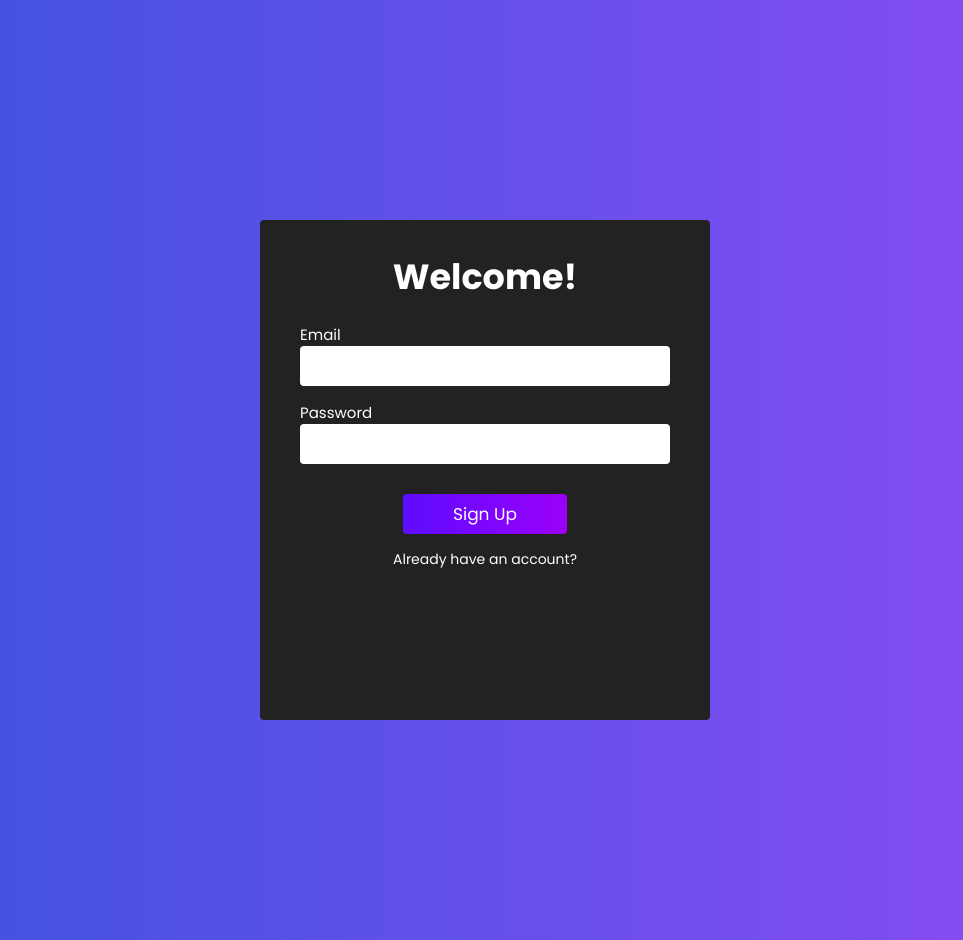
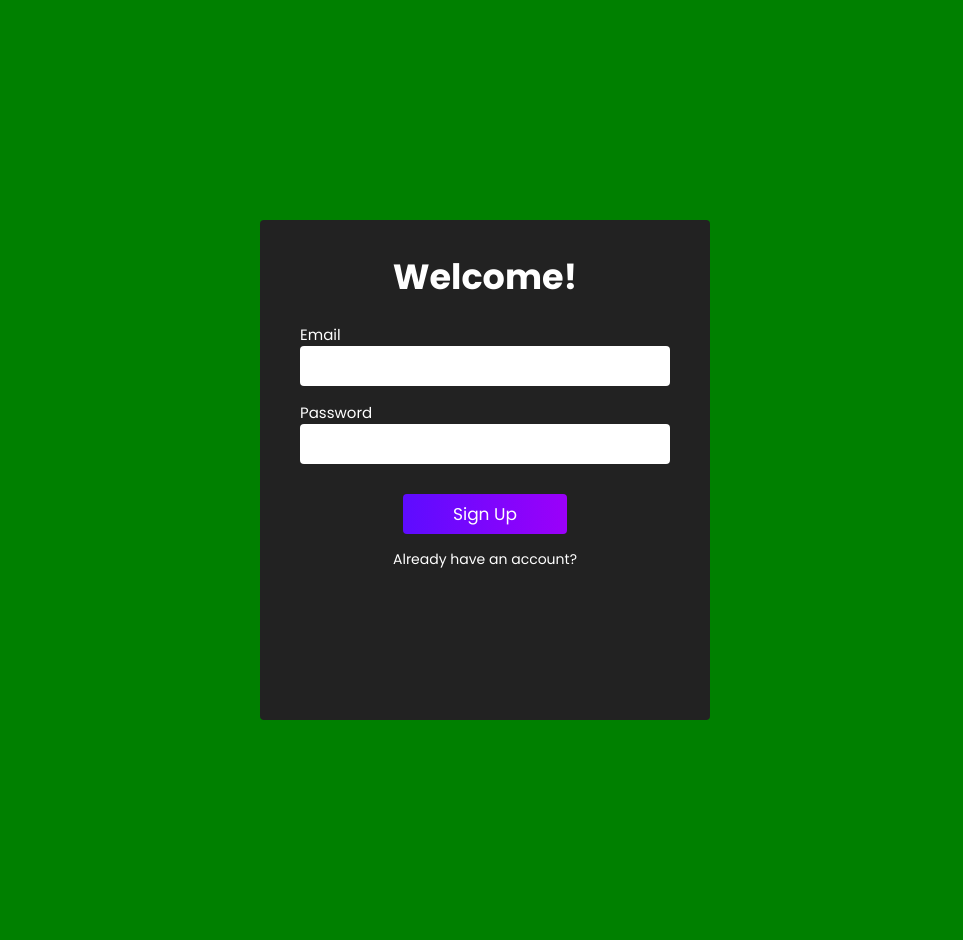
Before and after one commit to gilgg/todo-app-frontend, a React (Create React App) app: page /login in a window 1280 px wide. Shown: the whole page, without its empty margins (155-1118 px from the left). Built offline with nearby package versions, Linux system fonts and the light colour scheme.

Commit message:
replaced body color

```diff
--- a/src/App.scss
+++ b/src/App.scss
@@ -1,9 +1,10 @@
 .app {
   min-height: 100%;
   padding: 2rem;
-  background: linear-gradient(
-    90deg,
-    rgba(59, 84, 223, 1) 0%,
-    rgba(115, 33, 243, 0.81) 100%
-  );
+  // background: linear-gradient(
+  //   90deg,
+  //   rgba(59, 84, 223, 1) 0%,
+  //   rgba(115, 33, 243, 0.81) 100%
+  // );
+  background: green;
 }
```
